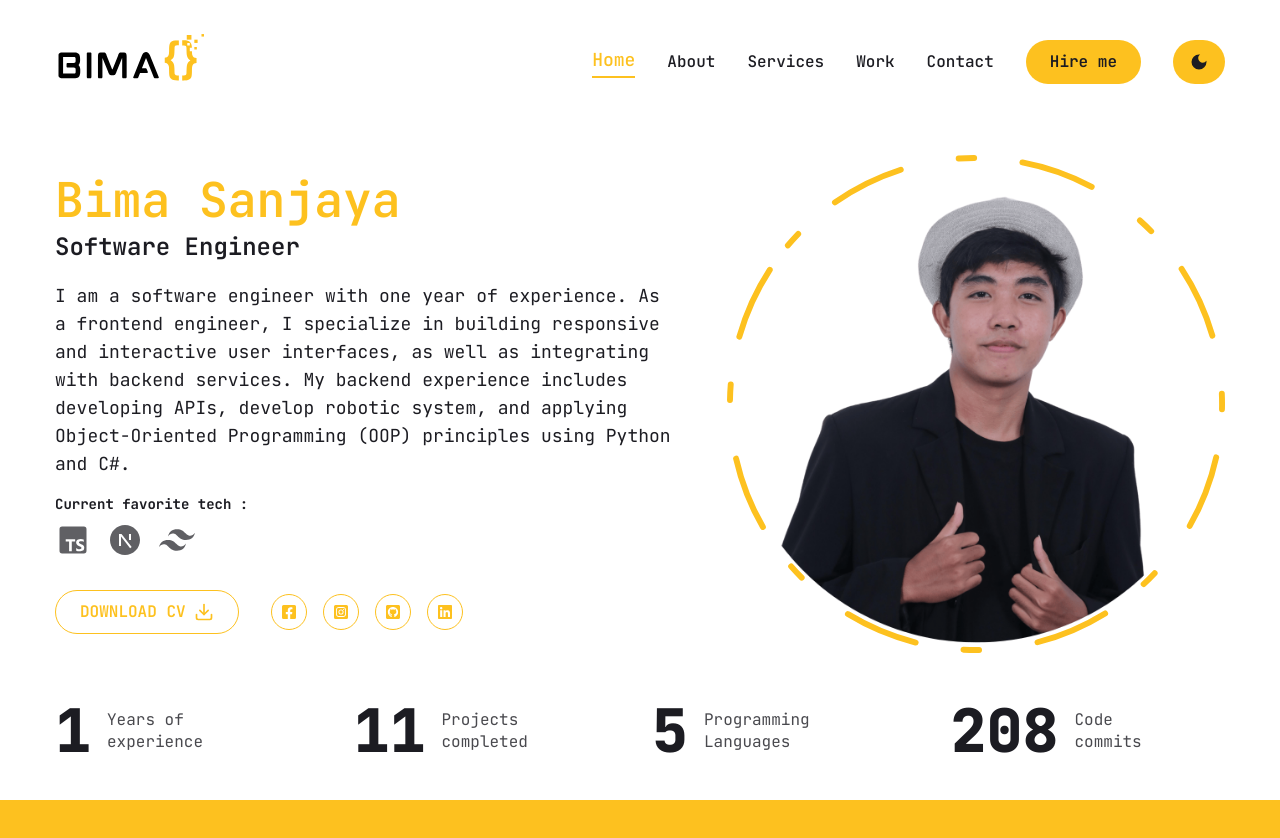
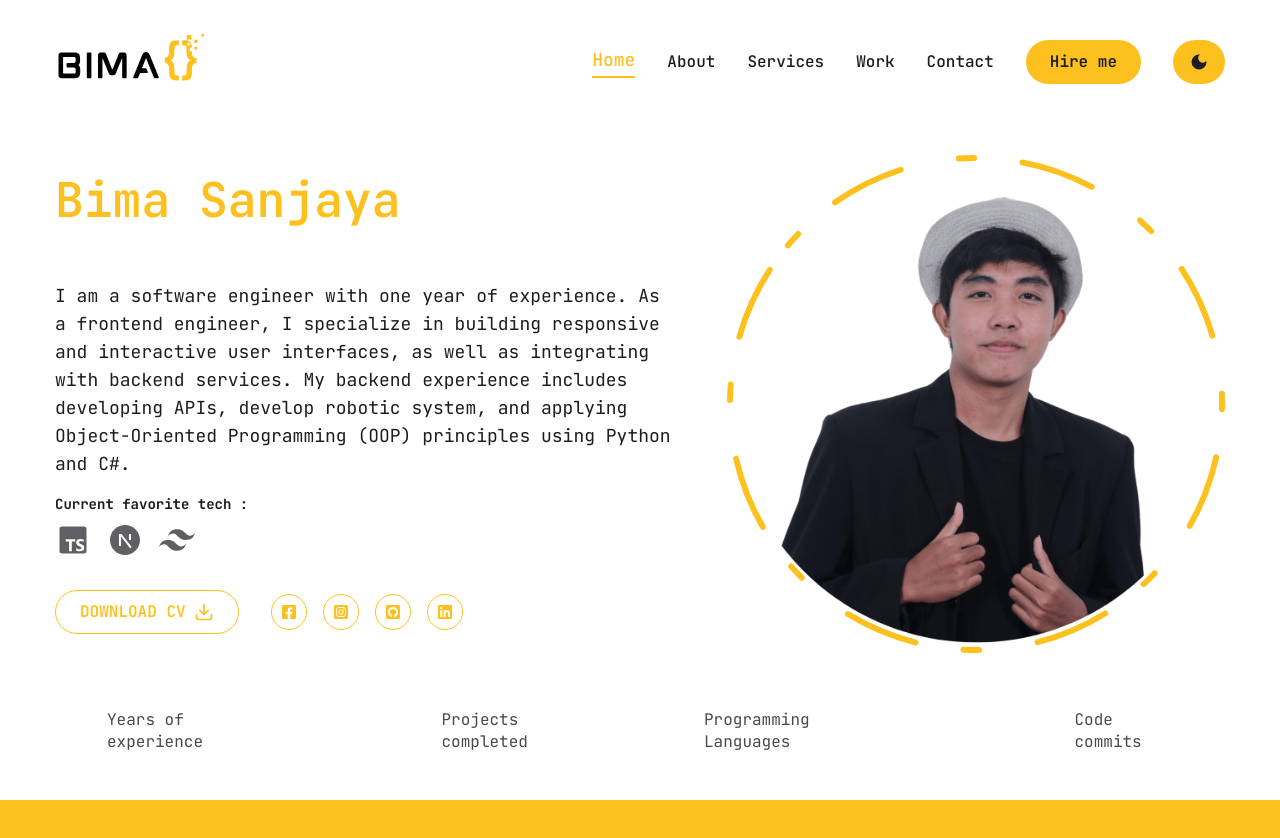
Before and after one commit to Bimasanjaya0704/next-portofolio, a Next.js app: page / in a window 1280 px wide. Shown: the top 838 px of the page. Built offline with nearby package versions, Linux system fonts and the light colour scheme.

Commit message:
feat: change color white in home page

```diff
--- a/app/page.tsx
+++ b/app/page.tsx
@@ -18,8 +18,10 @@ const Home = () => {
           {/* Aboute me */}
           <div className="text-center lg:text-left order-2 lg:order-none">
             <h2 className="h2 text-accent mb-2">Bima Sanjaya</h2>
-            <span className="h3">Software Engineer</span>
-            <p className="text-primary mt-4 dark:text-white leading-relaxed text-sm text-center lg:text-left lg:mr-14 text-md md:text-lg">
+            <span className="h3 text-white dark:text-opacity-80">
+              Software Engineer
+            </span>
+            <p className="text-primary mt-4 dark:text-white dark:text-opacity-80 leading-relaxed text-sm text-center lg:text-left lg:mr-14 text-md md:text-lg">
               I am a software engineer with one year of experience. As a
               frontend engineer, I specialize in building responsive and
               interactive user interfaces, as well as integrating with backend
@@ -29,7 +31,7 @@ const Home = () => {
             </p>
 
             {/* Tech yang disukai */}
-            <div className="text-sm md:text-md font-bold text-primary mt-4 dark:text-white">
+            <div className="text-sm md:text-md font-bold text-primary mt-4 dark:text-white dark:text-opacity-80">
               Current favorite tech :
               <TechFavorite />
             </div>
--- a/components/About.tsx
+++ b/components/About.tsx
@@ -51,7 +51,7 @@ const careerMilestones = [
 const About = () => {
   return (
     <section>
-      <div className="bg-white border-4 py-8 md:py-24 text-primary px-4 lg:p-8 my-12 lg:mx-5 rounded-lg flex flex-col lg:flex-row items-center">
+      <div className="bg-white dark:bg-[#232329] dark:border-accent dark:text-accent dark:border-opacity-5 border-4 py-8 md:py-24 text-primary px-4 lg:p-8 my-12 lg:mx-5 rounded-lg flex flex-col lg:flex-row items-center">
         {/* Text on the left */}
         <div className="w-full lg:w-1/2 md:pr-8">
           <div className="w-full">
@@ -59,7 +59,7 @@ const About = () => {
               Career Journey
             </div>
 
-            <div className="space-y-2 md:space-y-3 mb-8">
+            <div className="space-y-2 md:space-y-3 mb-8 dark:text-primary">
               {/* Milestone 1 */}
               {careerMilestones.map((milestone, index) => (
                 <div
@@ -84,7 +84,7 @@ const About = () => {
           <div className="text-2xl md:text-3xl lg:text-5xl 2xl:text-[100px] 2xl:mb-12 font-bold text-center lg:text-right space-y-2">
             Techstack
           </div>
-          <p className="my-4 text-justify text-sm lg:text-base 2xl:text-xl">
+          <p className="my-4 text-justify text-sm lg:text-base 2xl:text-xl dark:text-white dark:text-opacity-80">
             As a Software Engineer, I possess a diverse skill set that drives
             project success. I have been focusing on frontend development since
             2020 and have been expanding my knowledge into backend technologies
@@ -96,7 +96,7 @@ const About = () => {
               {techList.concat(techList).map((service, index) => (
                 <div
                   key={index}
-                  className="flex space-x-1 md:space-x-2 px-[10px] py-[5px] md:px-4 md:py-2 bg-accent text-dark rounded-full shadow-md"
+                  className="flex space-x-1 md:space-x-2 px-[10px] py-[5px] md:px-4 md:py-2 bg-accent text-dark dark:text-primary rounded-full shadow-md"
                 >
                   <div className="flex items-center gap-2">
                     <div className="text-[12px] md:text-base">
--- a/components/Stats.tsx
+++ b/components/Stats.tsx
@@ -34,12 +34,12 @@ const Stats = () => {
                   end={item.num}
                   duration={5}
                   delay={2}
-                  className="text-4xl lg:text-6xl font-extrabold"
+                  className="text-4xl lg:text-6xl font-extrabold text-white dark:text-opacity-80"
                 />
                 <p
                   className={`${
                     item.text.length < 15 ? "max-w-[100px]" : "max-w-[150px]"
-                  } leading-snug text-primary/80 dark:text-white/80`}
+                  } leading-snug text-primary/80 dark:text-white/80 `}
                 >
                   {item.text}
                 </p>
```
